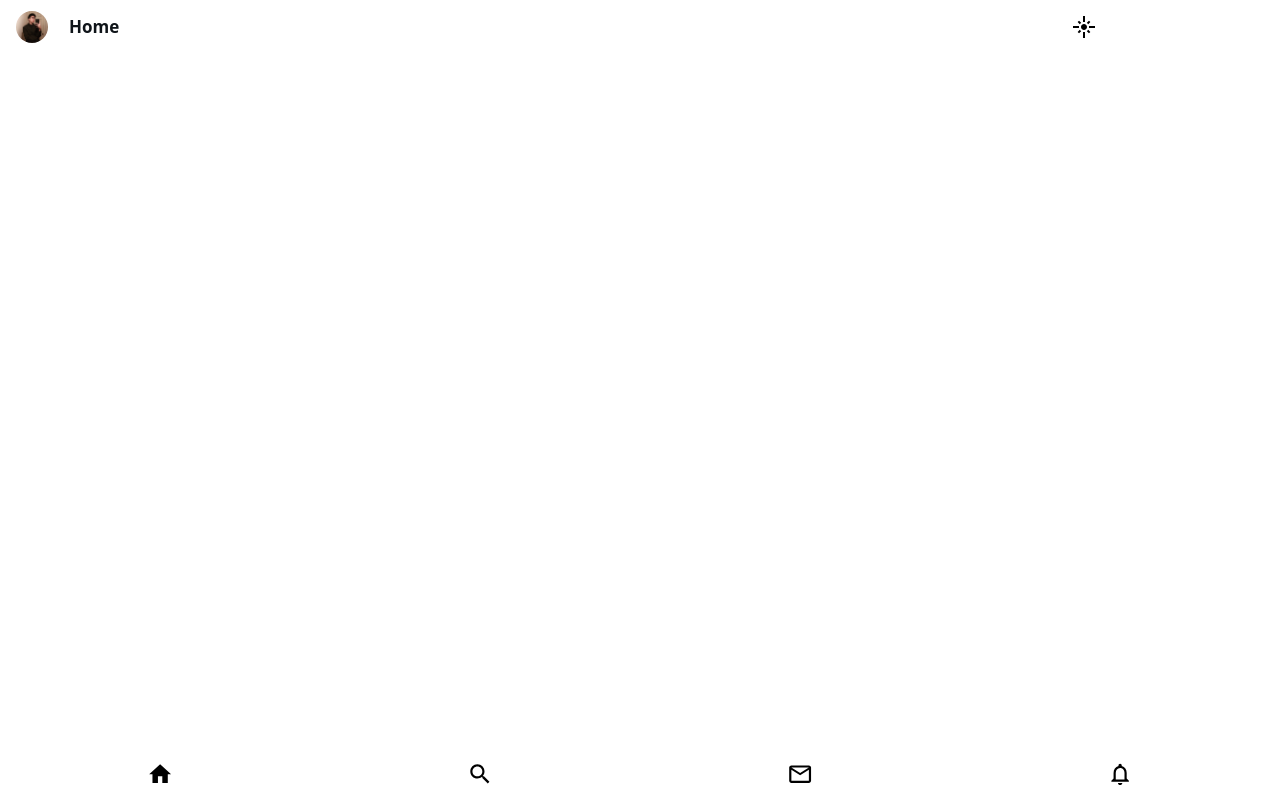
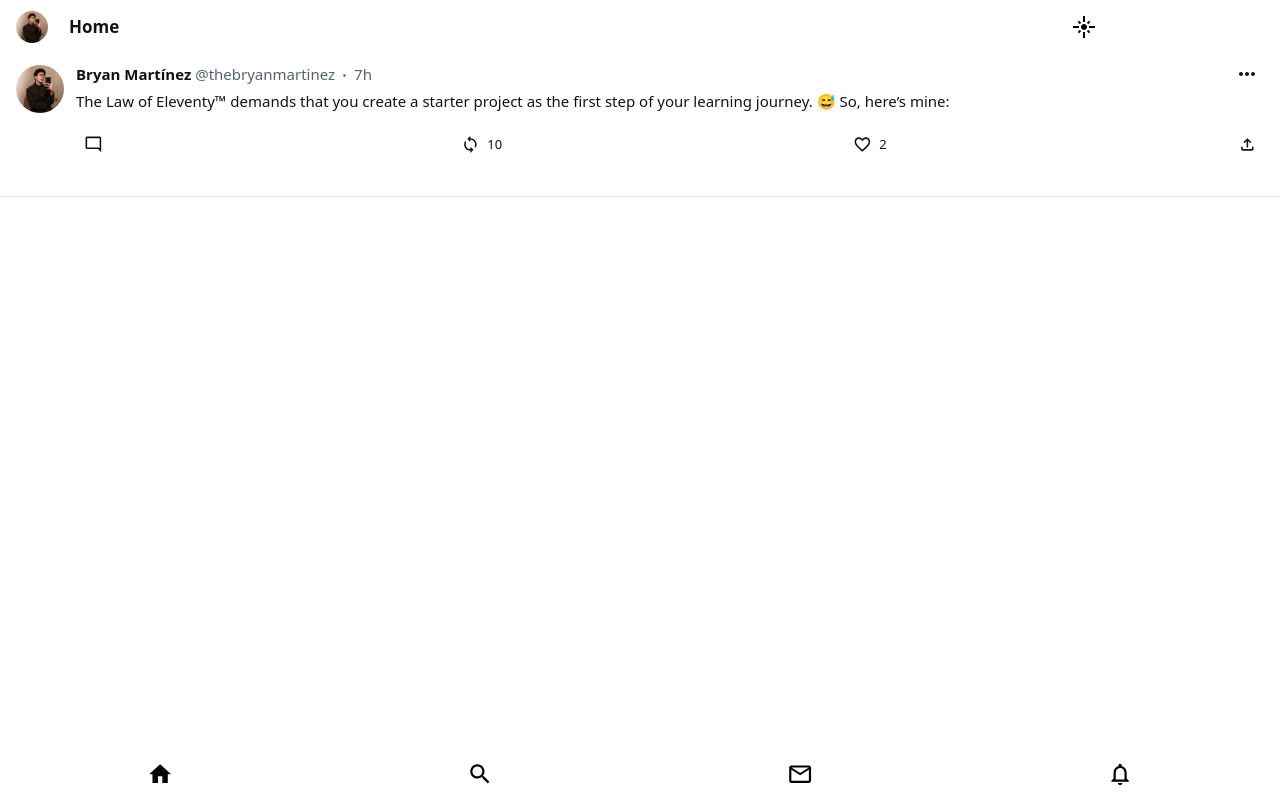
Before and after one commit to Rviewer-Challenges/5eOKpz2UfpRrzgF51dsN, a React (Vite) app: page / in a window 1280 px wide. Built offline with nearby package versions, Linux system fonts and the light colour scheme.

Commit message:
📦 NEW: TextTweet completed

```diff
--- a/src/App.jsx
+++ b/src/App.jsx
@@ -1,6 +1,7 @@
 import Header from './components/Header'
 import Navigation from './components/Navigation'
 import Feed from './components/Feed'
+import TextTweet from './components/TextTweet'
 
 const App = () => {
 	return (
@@ -8,7 +9,7 @@ const App = () => {
 			<Header />
 			<Navigation />
 			<Feed>
-
+				<TextTweet>The Law of Eleventy™ demands that you create a starter project as the first step of your learning journey. 😅 So, here’s mine:</TextTweet>
 			</Feed>
 		</>
 	)
--- a/src/components/Feed.jsx
+++ b/src/components/Feed.jsx
@@ -1,9 +1,5 @@
-const Feed = ({children}) => {
-  return (
-    <div className="w-full z-0 my-[53px]">
-      {children}
-    </div>
-  )
+const Feed = ({ children }) => {
+	return <div className='w-full z-0 my-[53px] text-[15px] text-black leading-5'>{children}</div>
 }
 
 export default Feed
--- a/src/components/TextTweet.jsx
+++ b/src/components/TextTweet.jsx
@@ -1,8 +1,21 @@
+import Avatar from '@mui/material/Avatar'
+import profilePicture from '../assets/images/profile.jpg'
+import TweetFooter from './TweetFooter'
+import TweetHeader from './TweetHeader'
 
-const TextTweet = ({children}) => {
-  return (
-    <div>TextTweet</div>
-  )
+const TextTweet = ({ children }) => {
+	return (
+		<div className='flex w-full h-36 px-4 py-3 pb-8 border border-b-1 border-black/10 border-x-0 border-t-0'>
+			<div className='mr-3'>
+				<Avatar sx={{ width: 48, height: 48 }} src={profilePicture} />
+			</div>
+			<div className='w-full'>
+				<TweetHeader name={'Bryan Martínez'} username={'thebryanmartinez'} hour={7}/>
+				<div className=''>{!children ? <p>This is a tweet</p> : children}</div>
+				<TweetFooter retweets={10} likes={2}/>
+			</div>
+		</div>
+	)
 }
 
 export default TextTweet
--- a/src/components/TweetFooter.jsx
+++ b/src/components/TweetFooter.jsx
@@ -1,11 +1,11 @@
 import ModeCommentOutlinedIcon from '@mui/icons-material/ModeCommentOutlined'
 import FavoriteBorderOutlinedIcon from '@mui/icons-material/FavoriteBorderOutlined'
-import LoopOutlinedIcon from '@mui/icons-material/LoopOutlined';
-import FileUploadOutlinedIcon from '@mui/icons-material/FileUploadOutlined';
+import LoopOutlinedIcon from '@mui/icons-material/LoopOutlined'
+import FileUploadOutlinedIcon from '@mui/icons-material/FileUploadOutlined'
 
 const TweetFooter = ({ comments, likes, retweets }) => {
 	return (
-		<div className='flex items-center my-3 w-full justify-between text-[13px]'>
+		<div className='flex items-center my-4 w-full justify-between text-[13px]'>
 			<div className='flex items-center hover:text-blue'>
 				<div className='hovershadow hover:bg-blue hover:bg-opacity-10'>
 					<ModeCommentOutlinedIcon sx={{ width: 18.75, height: 18.75 }} />
@@ -29,7 +29,6 @@ const TweetFooter = ({ comments, likes, retweets }) => {
 					<FileUploadOutlinedIcon sx={{ width: 18.75, height: 18.75 }} />
 				</div>
 			</div>
-
 		</div>
 	)
 }
```
